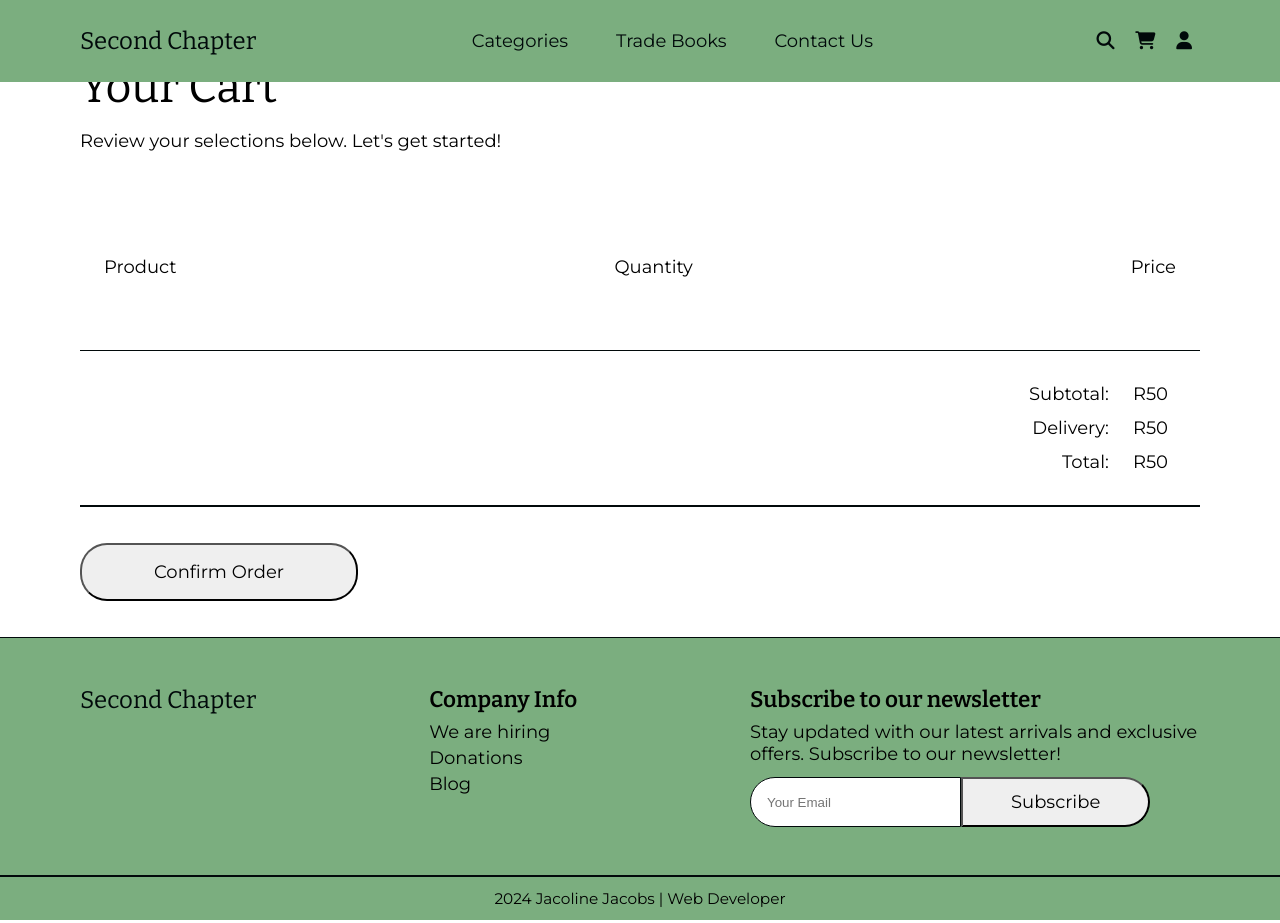
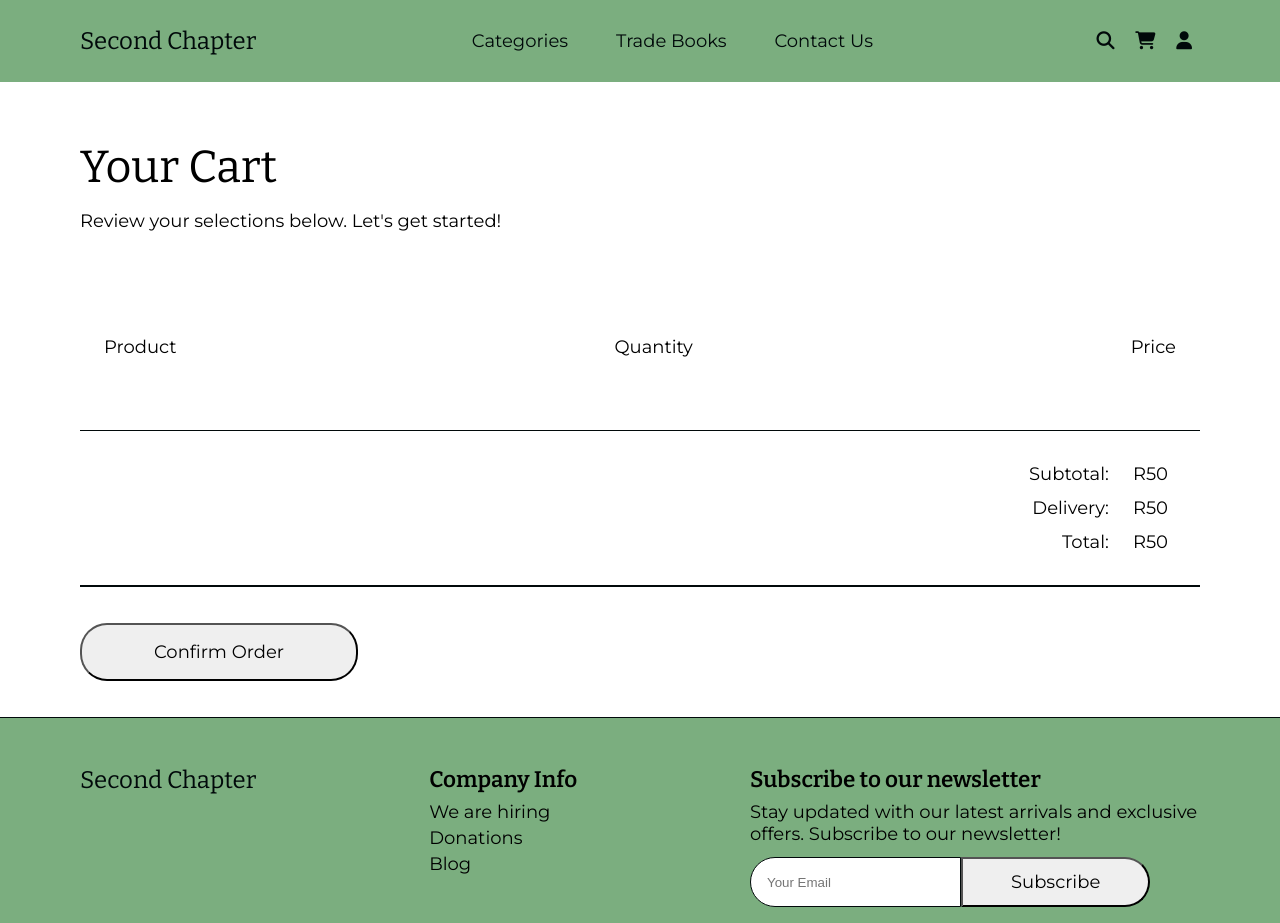
Before and after one commit to JacolineJacobs/second-chapter, a plain HTML site: page cart.html in a window 1280 px wide. Shown: the top 923 px of the page. Drawn offline with nearby package versions, Linux system fonts and the light colour scheme.

Commit message:
Add files via upload

```diff
--- a/style.css
+++ b/style.css
@@ -792,6 +792,7 @@ hr {
 .cart-title {
     display: flex;
     flex-direction: column;
+    padding-top: 140px;
 }
 
 .product-details {
```
